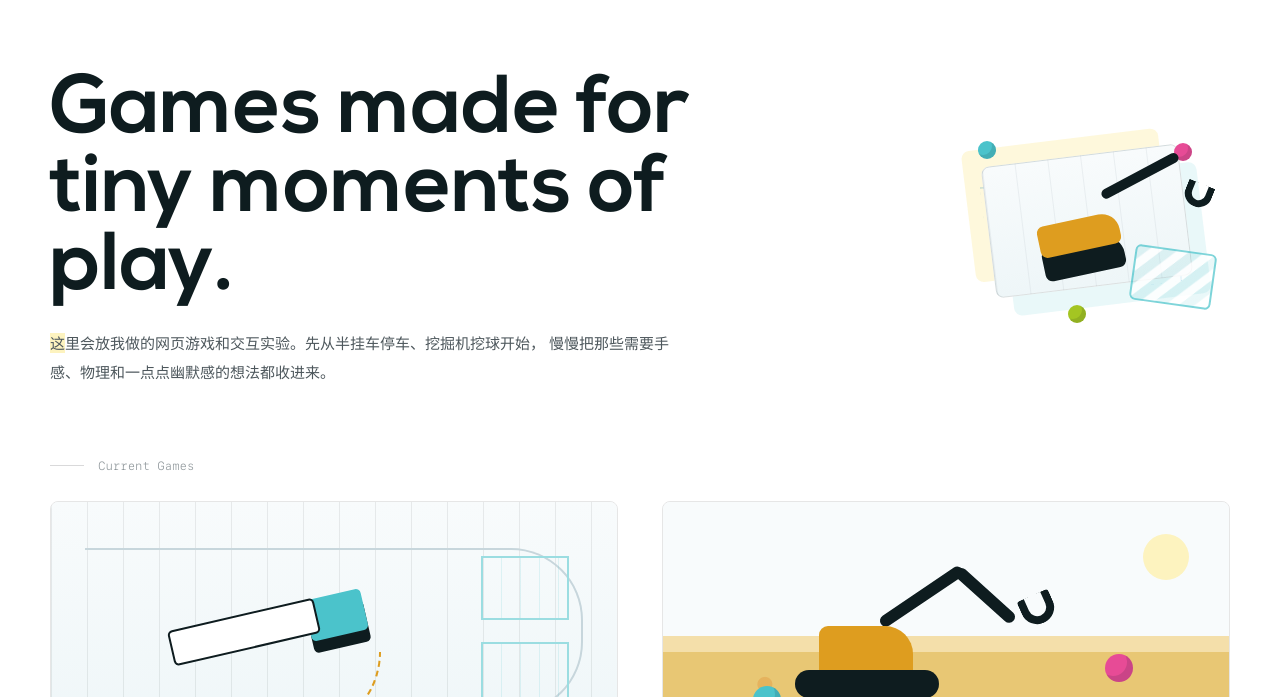
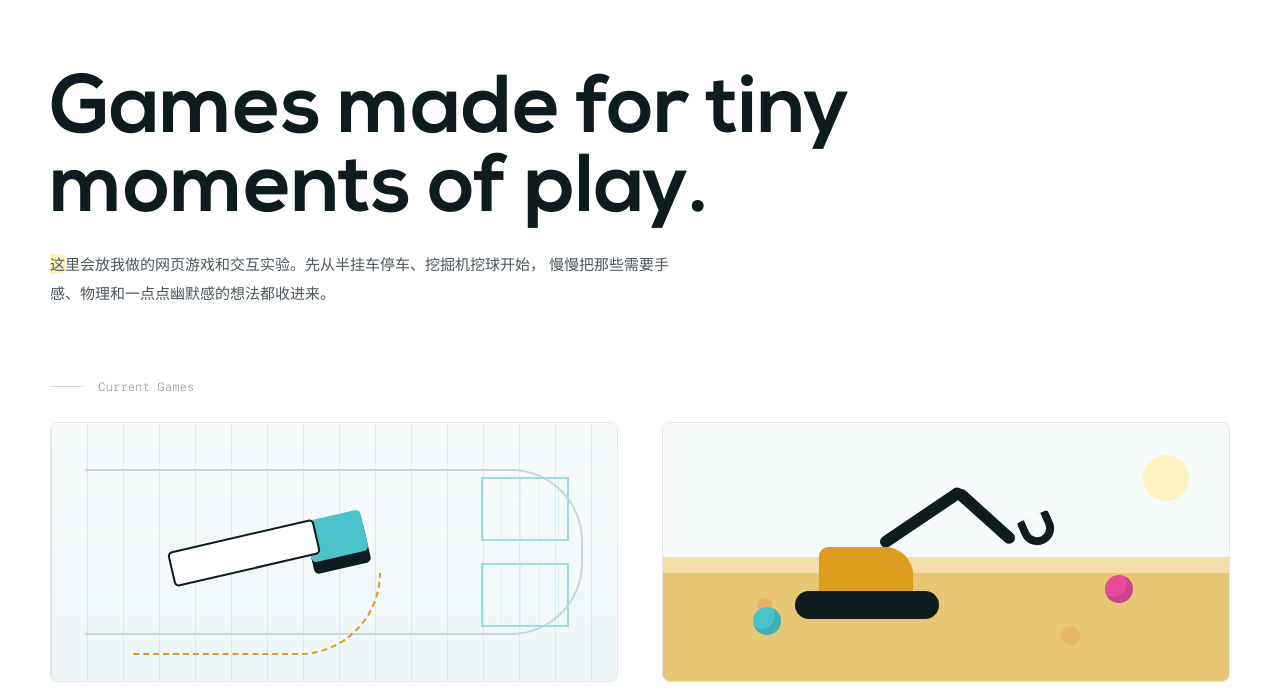
Before and after one commit to tankxu/tankxu-game, a website built with Vite: page index.html in a window 1280 px wide. Shown: the part 103-800 px from the top of the page. Built offline with nearby package versions, Linux system fonts and the light colour scheme.

Commit message:
remove-hero-illustration

```diff
--- a/src/main.js
+++ b/src/main.js
@@ -104,17 +104,6 @@ document.querySelector("#app").innerHTML = `
             慢慢把那些需要手感、物理和一点点幽默感的想法都收进来。
           </p>
         </div>
-        <div class="hero-game-mark" aria-hidden="true">
-          <span class="level-line"></span>
-          <span class="playfield"></span>
-          <span class="finish-pad"></span>
-          <span class="score-dot score-a"></span>
-          <span class="score-dot score-b"></span>
-          <span class="score-dot score-c"></span>
-          <span class="mini-rig rig-body"></span>
-          <span class="mini-rig rig-arm"></span>
-          <span class="mini-rig rig-bucket"></span>
-        </div>
       </section>
     </header>
 
--- a/src/styles/styles.css
+++ b/src/styles/styles.css
@@ -113,15 +113,11 @@ footer a:hover {
 }
 
 .intro {
-  display: grid;
-  grid-template-columns: minmax(0, 1fr) auto;
-  align-items: center;
-  gap: 48px;
   margin-bottom: 72px;
 }
 
 .intro-copy {
-  max-width: 760px;
+  max-width: 840px;
 }
 
 .kicker {
@@ -134,7 +130,7 @@ footer a:hover {
 }
 
 h1 {
-  max-width: 780px;
+  max-width: 840px;
   margin: 0;
   font-family: "Nexa-Bold", var(--font-fallback, sans-serif);
   font-size: clamp(42px, 7vw, 82px);
@@ -152,126 +148,6 @@ h1 {
 
 .lead::first-letter {
   background: var(--highlight-yellow);
-}
-
-.hero-game-mark {
-  position: relative;
-  width: 270px;
-  height: 230px;
-}
-
-.hero-game-mark span {
-  position: absolute;
-  display: block;
-}
-
-.playfield {
-  left: 28px;
-  top: 42px;
-  width: 198px;
-  height: 132px;
-  border: 1px solid rgba(14, 28, 31, 0.12);
-  border-radius: 8px;
-  background:
-    linear-gradient(90deg, rgba(208, 216, 221, 0.36) 1px, transparent 1px) 0 0 /
-      33px 33px,
-    linear-gradient(180deg, #f8fbfc, #eef6f8);
-  box-shadow:
-    16px 20px 0 rgba(75, 195, 203, 0.12),
-    -18px -18px 0 rgba(253, 243, 191, 0.55);
-  transform: rotate(-7deg);
-}
-
-.level-line {
-  left: 26px;
-  top: 62px;
-  width: 190px;
-  height: 118px;
-  border: 2px dashed rgba(0, 128, 200, 0.38);
-  border-left: 0;
-  border-bottom: 0;
-  border-radius: 0 72px 0 0;
-  transform: rotate(-7deg);
-}
-
-.finish-pad {
-  right: 16px;
-  bottom: 38px;
-  width: 82px;
-  height: 56px;
-  border: 2px solid rgba(75, 195, 203, 0.7);
-  border-radius: 6px;
-  background: repeating-linear-gradient(
-    135deg,
-    rgba(75, 195, 203, 0.12),
-    rgba(75, 195, 203, 0.12) 9px,
-    rgba(255, 255, 255, 0.8) 10px,
-    rgba(255, 255, 255, 0.8) 18px
-  );
-  transform: rotate(8deg);
-}
-
-.score-dot {
-  width: 18px;
-  height: 18px;
-  border-radius: 999px;
-  background: #de9d1f;
-  box-shadow: inset -4px -4px 0 rgba(14, 28, 31, 0.12);
-}
-
-.score-a {
-  left: 18px;
-  top: 28px;
-  background: #4bc3cb;
-}
-
-.score-b {
-  right: 38px;
-  top: 30px;
-  background: #e74b96;
-}
-
-.score-c {
-  left: 108px;
-  bottom: 20px;
-  background: #a4c522;
-}
-
-.mini-rig {
-  background: #0e1c1f;
-}
-
-.rig-body {
-  left: 78px;
-  top: 106px;
-  width: 82px;
-  height: 32px;
-  border-radius: 7px 18px 7px 7px;
-  background: #de9d1f;
-  box-shadow: 0 24px 0 #0e1c1f;
-  transform: rotate(-12deg);
-}
-
-.rig-arm {
-  left: 142px;
-  top: 78px;
-  width: 86px;
-  height: 10px;
-  border-radius: 999px;
-  transform: rotate(-28deg);
-  transform-origin: left center;
-}
-
-.rig-bucket {
-  right: 18px;
-  top: 70px;
-  width: 28px;
-  height: 24px;
-  border: 7px solid #0e1c1f;
-  border-top: 0;
-  border-radius: 0 0 16px 16px;
-  background: transparent;
-  transform: rotate(22deg);
 }
 
 .section-title {
@@ -601,21 +477,8 @@ footer p {
     margin-bottom: 48px;
   }
 
-  .intro,
   .game-list {
     grid-template-columns: 1fr;
-  }
-
-  .intro {
-    gap: 34px;
-  }
-
-  .hero-game-mark {
-    width: 270px;
-    height: 230px;
-    grid-row: 1;
-    transform: scale(0.78);
-    transform-origin: left center;
   }
 }
 
@@ -646,11 +509,6 @@ footer p {
     transform-origin: center;
   }
 
-  .hero-game-mark {
-    margin-inline: auto;
-    transform-origin: center;
-  }
-
   h1 {
     font-size: 38px;
     line-height: 1.02;
```
